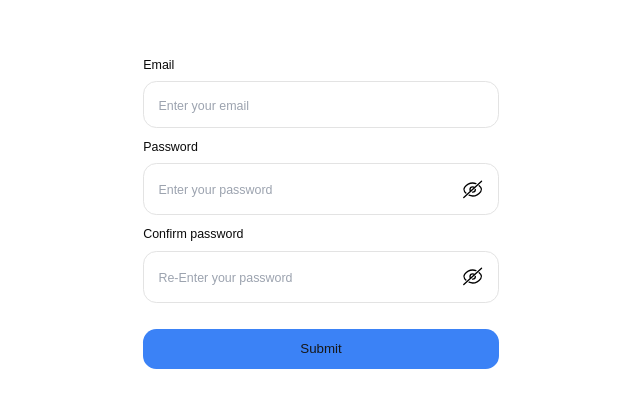
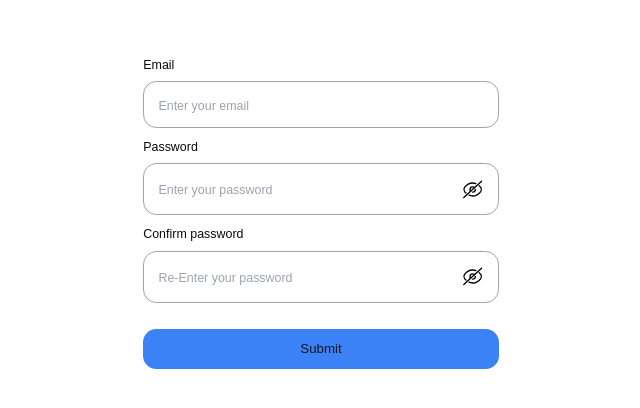
Before and after one commit to Savio234/Next-practice, a Next.js app: page / in a window 1280 px wide. Shown: the part 188-596 px from the top of the page, without its empty margins (319-959 px from the left). Built offline with nearby package versions, Linux system fonts and the light colour scheme.

Commit message:
Handling forms traditionally

```diff
--- a/components/HomeView/HomeView.module.css
+++ b/components/HomeView/HomeView.module.css
@@ -1,3 +1,8 @@
+button[data-disabled = "true"] {
+    pointer-events: none;
+    cursor: not-allowed;
+}
+
 @media screen and (max-width: 650px) {
     button {
         width: 100%;
--- a/components/HomeView/HomeView.tsx
+++ b/components/HomeView/HomeView.tsx
@@ -29,7 +29,7 @@ const HomeView = () => {
                 placeholder='Re-Enter your password' type='password' required
                 onChange={(e) => setConfirmPassword(e.target.value)}
             />
-            <button type='submit' className='bg-blue-500 disabled:bg-gray-500
+            <button data-disabled={isSubmitting} type='submit' className='bg-blue-500 disabled:bg-gray-500
                 p-[1rem] rounded-3xl w-[40rem] text-2xl mt-8 h-[4.5rem]'
                 disabled={isSubmitting}
             >
--- a/shared/inputField/InputField.module.css
+++ b/shared/inputField/InputField.module.css
@@ -24,10 +24,11 @@
 	column-gap: 1rem;
 	box-sizing: border-box;
 	background-color: transparent;
-	border: 0.1rem solid #E3E3E3;
+	border: 0.1rem solid #A3A3A3;
 	border-radius: 1.5rem;
 	transition: all 0.1s ease-in;
 	margin-top: 0.6rem;
+	color: #0A0A0A;
 }
 .input_wrapper:focus-within {
 	transition: all 0.3s linear;
```
